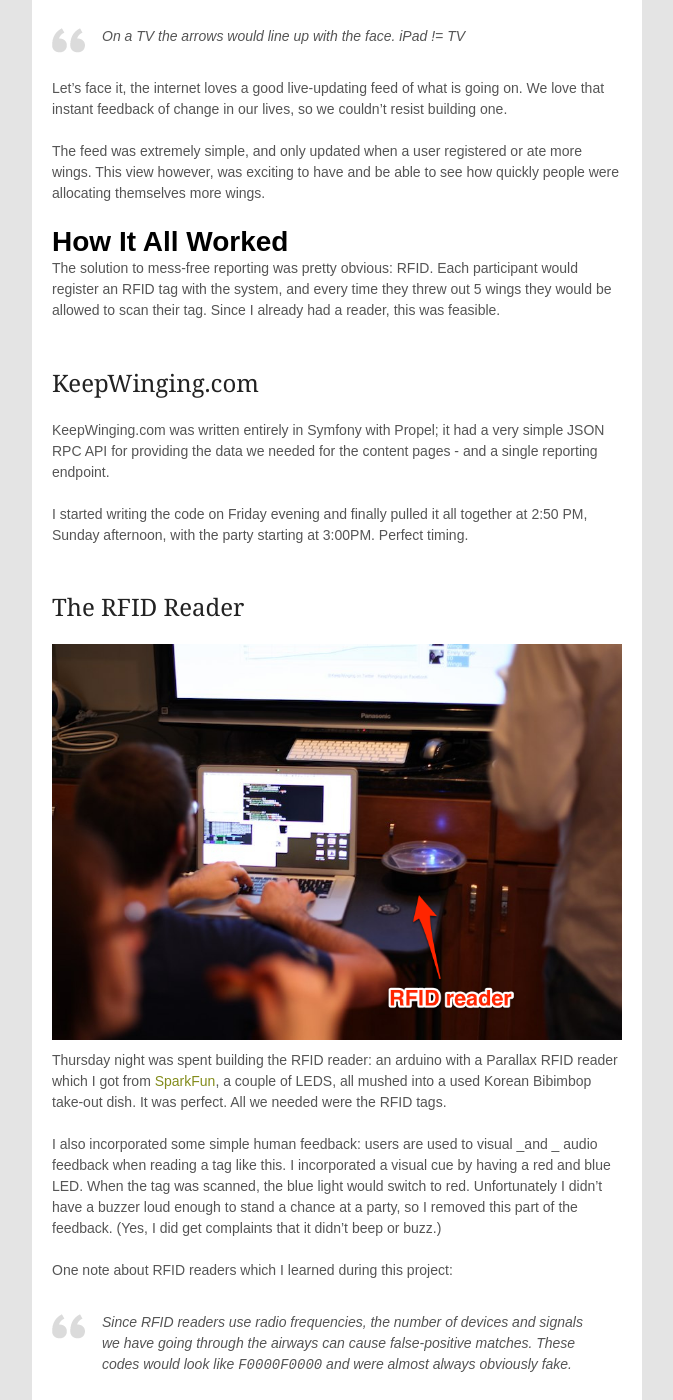
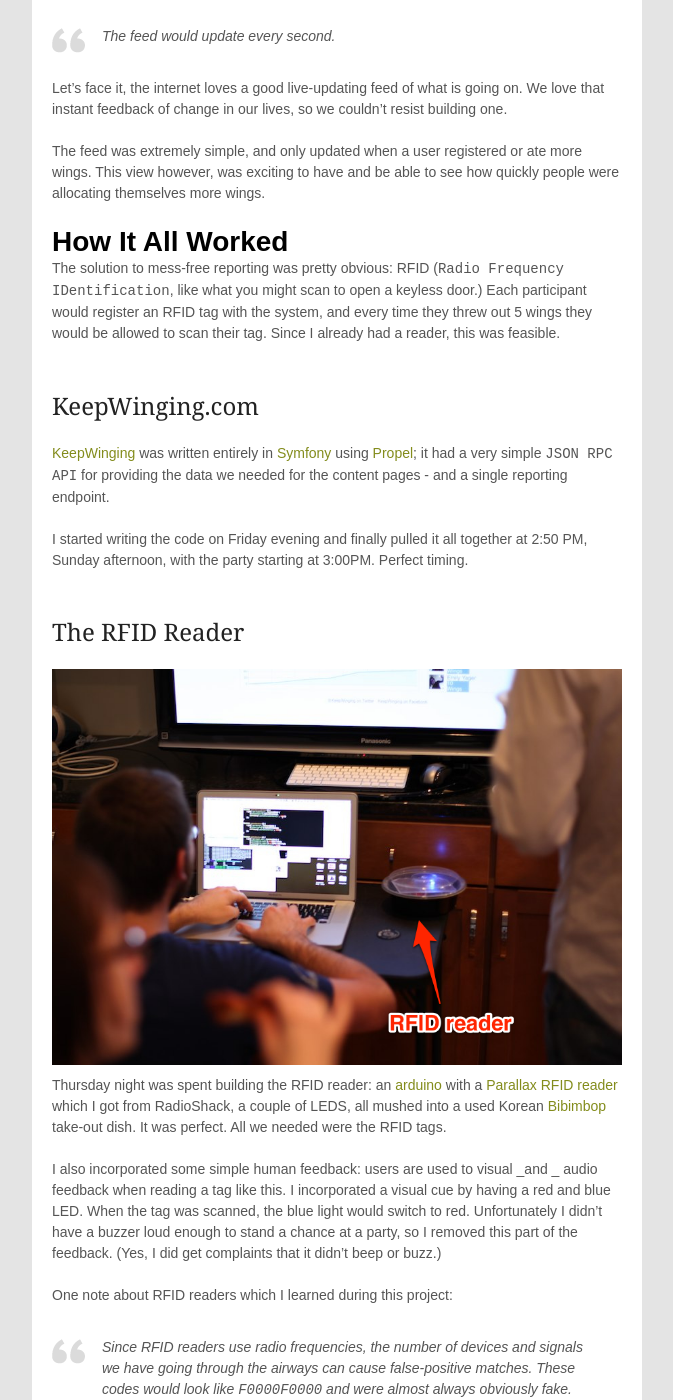
Before and after one commit to grahamc/grahamc.github.com, a Jekyll site: the page built from index.html, in a window 1280 px wide and 1400 px high, scrolled down 2396 px. Shown: the whole window, without its empty margins (138-811 px from the left). Built offline with Jekyll 4.4.1, drawn with Linux system fonts in a browser that asks for light colours; the list of posts is cut into pages by our own code; comment, search, counter and statistics services are not loaded; some of the changed text lies outside the part shown.

Commit message:
Adding a bunch of links to the blog post.

```diff
--- a/_posts/2011-02-11-how-to-create-a-super-nerdy-superbowl-that-everyone-will-love.markdown
+++ b/_posts/2011-02-11-how-to-create-a-super-nerdy-superbowl-that-everyone-will-love.markdown
@@ -22,7 +22,7 @@ I had a lot to do in just 48 hours:
 
 We wanted a very simple dashboard which would display only the most important stats in our venture to eat 250 chickens worth of buffalo wings. We also wanted it to be live-updating, and give some level of competition between users.
 
-This was done with a simple jQuery `$.get()` call plus a setTimeout at the end. The polling was simple and quick, and for a guy who doesn't know Javascript very well - it was just perfect. I looked at Node.JS, however with only three days to go I didn't have the time to learn it.
+This was done with a simple jQuery `$.get()` call plus a `setTimeout` at the end. The polling was simple and quick, and for a guy who doesn't know Javascript very well - it was just perfect. I looked at Node.JS, however with only three days to go I didn't have the time to learn it.
 
 #### What We Came Up With
 - **Leaderboard**: The top nine users, showing their total wing consumption and how they compared to the people behind them. This seemed to encourage people who were five below a spot to eat more, and had people fighting to stay on the board.
@@ -33,23 +33,23 @@ Each of these items would automatically refresh every second or two, so feedback
 
 ### The Feed
 ![The KeepWinging Feed](/resources/2011-02-11-feed.png)
-> On a TV the arrows would line up with the face. iPad != TV
+> The feed would update every second.
 
 Let's face it, the internet loves a good live-updating feed of what is going on. We love that instant feedback of change in our lives, so we couldn't resist building one.
 
 The feed was extremely simple, and only updated when a user registered or ate more wings. This view however, was exciting to have and be able to see how quickly people were allocating themselves more wings.
 
 ## How It All Worked
-The solution to mess-free reporting was pretty obvious: RFID. Each participant would register an RFID tag with the system, and every time they threw out 5 wings they would be allowed to scan their tag. Since I already had a reader, this was feasible.
+The solution to mess-free reporting was pretty obvious: RFID (`Radio Frequency IDentification`, like what you might scan to open a keyless door.) Each participant would register an RFID tag with the system, and every time they threw out 5 wings they would be allowed to scan their tag. Since I already had a reader, this was feasible.
 
 ### KeepWinging.com
-KeepWinging.com was written entirely in Symfony with Propel; it had a very simple JSON RPC API for providing the data we needed for the content pages - and a single reporting endpoint.
+[KeepWinging](http://keepwinging.com) was written entirely in [Symfony](http://symfony-project.org) using [Propel](http://www.propelorm.org); it had a very simple `JSON RPC API` for providing the data we needed for the content pages - and a single reporting endpoint.
 
 I started writing the code on Friday evening and finally pulled it all together at 2:50 PM, Sunday afternoon, with the party starting at 3:00PM. Perfect timing.
 
 ### The RFID Reader
 ![The RFID Process](/resources/2011-02-11-rfid-reader.png)
-Thursday night was spent building the RFID reader: an arduino with a Parallax RFID reader which I got from [SparkFun](http://sparkfun.com/), a couple of LEDS, all mushed into a used Korean Bibimbop take-out dish. It was perfect. All we needed were the RFID tags.
+Thursday night was spent building the RFID reader: an [arduino](http://www.sparkfun.com/products/9950) with a [Parallax RFID reader](http://www.radioshack.com/product/index.jsp?productId=2906723) which I got from RadioShack, a couple of LEDS, all mushed into a used Korean [Bibimbop](http://en.wikipedia.org/wiki/Bibimbap) take-out dish. It was perfect. All we needed were the RFID tags.
 
 I also incorporated some simple human feedback: users are used to visual _and _ audio feedback when reading a tag like this. I incorporated a visual cue
 by having a red and blue LED. When the tag was scanned, the blue light would switch to red. Unfortunately I didn't have a buzzer loud enough to stand a chance at a party, so I removed this part of the feedback. (Yes, I did get complaints that it didn't beep or buzz.)
```
Also changed, not shown: other parts of _posts/2011-02-11-how-to-create-a-super-nerdy-superbowl-that-everyone-will-love.markdown (+2 -2 lines).
